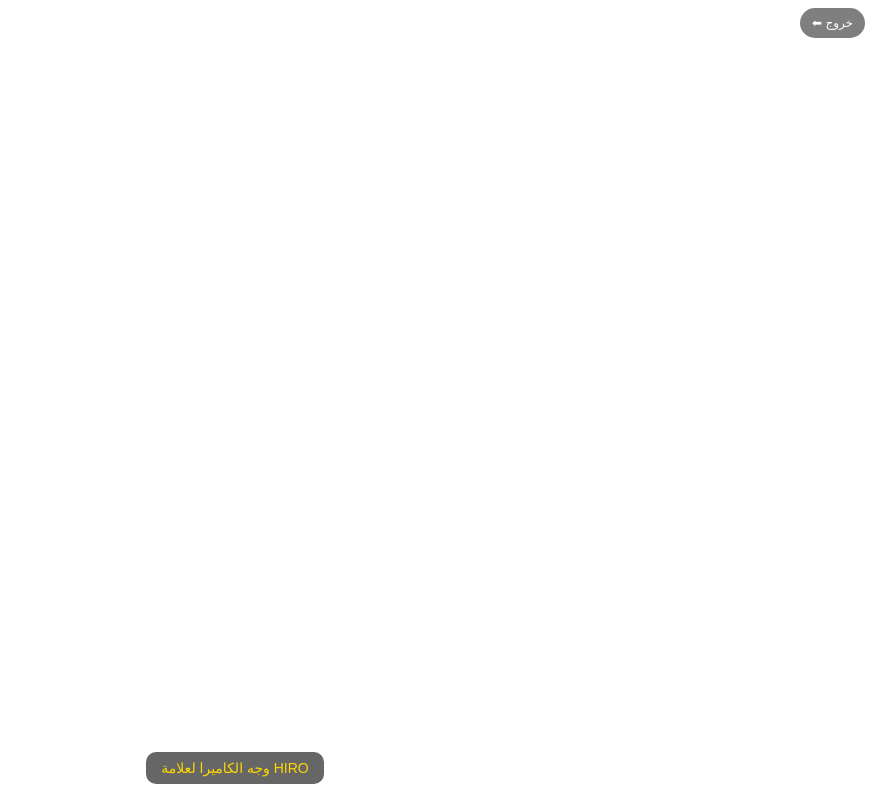
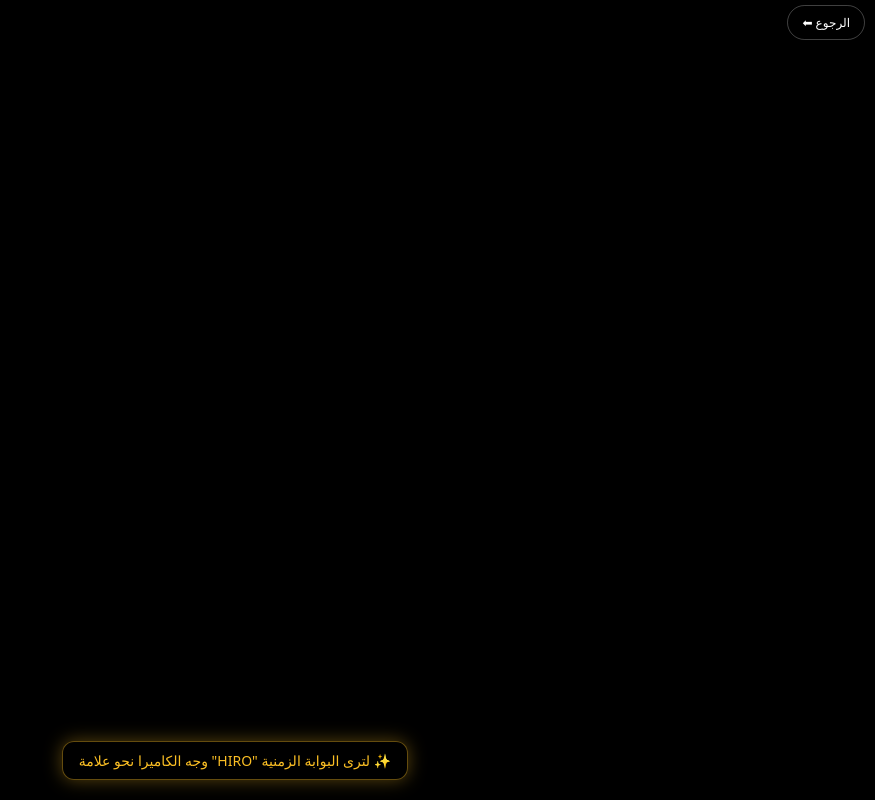
Before and after one commit to mohamedmoaz1234/zaman-ar, a Next.js app: page /ar in a window 1280 px wide. Shown: the whole page, without its empty margins (405-1280 px from the left). Built offline with nearby package versions, Linux system fonts and the light colour scheme.

Commit message:
Update page.tsx

```diff
--- a/app/ar/page.tsx
+++ b/app/ar/page.tsx
@@ -1,7 +1,7 @@
 // @ts-nocheck
 "use client";
 
-import { useEffect, useState } from "react";
+import { useState } from "react";
 import Script from "next/script";
 
 export default function ARRealPage() {
@@ -9,19 +9,16 @@ export default function ARRealPage() {
 
   return (
     <>
-      {/*
-        هنا نلغي أي هوامش للصفحة ونخلي الخلفية شفافة
-        عشان الفيديو يظهر
-      */}
+      {/* إلغاء سكرول وأي هوامش */}
       <style jsx global>{`
         body {
           margin: 0;
           padding: 0;
-          overflow: hidden !important; /* ممنوع السكرول نهائياً */
-          background-color: transparent !important;
+          overflow: hidden !important;
+          background-color: black !important;
         }
 
-        /* اجبار فيديو الكاميرا يملأ الشاشة */
+        /* فيديو الكاميرا يملأ الشاشة */
         #arjs-video {
           width: 100% !important;
           height: 100% !important;
@@ -29,11 +26,11 @@ export default function ARRealPage() {
           position: fixed !important;
           top: 0;
           left: 0;
-          z-index: -1 !important; /* في الخلفية تماماً */
+          z-index: -1 !important;
           margin: 0 !important;
         }
 
-        /* اجبار الكانفاس (المجسمات) يجي فوق الفيديو */
+        /* الكانفاس فوق الفيديو مباشرة */
         .a-canvas {
           width: 100% !important;
           height: 100% !important;
@@ -42,54 +39,81 @@ export default function ARRealPage() {
           left: 0;
           z-index: 0 !important;
         }
+
+        .a-enter-vr {
+          display: none !important;
+        }
       `}</style>
 
-      {/* سكريبتات AR */}
+      {/* مكتبات A-Frame + AR.js */}
       <Script
         src="https://aframe.io/releases/1.2.0/aframe.min.js"
-        onLoad={() => console.log("A-Frame Loaded")}
+        strategy="beforeInteractive"
       />
       <Script
         src="https://raw.githack.com/AR-js-org/AR.js/master/aframe/build/aframe-ar.js"
+        strategy="beforeInteractive"
         onLoad={() => {
-          console.log("AR.js Loaded");
-          // تأخير بسيط للتأكد من تحميل كل شيء
-          setTimeout(() => setArReady(true), 1000);
+          setTimeout(() => setArReady(true), 800);
         }}
       />
 
-      {/* واجهة المستخدم (فوق كل شيء z-50) */}
-      <div style={{ position: 'fixed', top: '10px', right: '10px', zIndex: 9999 }}>
+      {/* زر الخروج */}
+      <div
+        style={{
+          position: "fixed",
+          top: 10,
+          right: 10,
+          zIndex: 9999,
+        }}
+      >
         <a
           href="/"
           style={{
-            background: 'rgba(0,0,0,0.5)',
-            color: 'white',
-            padding: '8px 12px',
-            borderRadius: '20px',
-            textDecoration: 'none',
-            fontSize: '12px',
-            fontFamily: 'sans-serif'
+            background: "rgba(0,0,0,0.55)",
+            color: "white",
+            padding: "8px 14px",
+            borderRadius: 999,
+            fontSize: 12,
+            fontFamily: "system-ui, sans-serif",
+            textDecoration: "none",
+            border: "1px solid rgba(255,255,255,0.25)",
           }}
         >
-          ⬅ خروج
+          ⬅ الرجوع
         </a>
       </div>
 
-      <div style={{ position: 'fixed', bottom: '20px', left: 0, right: 0, textAlign: 'center', zIndex: 9999, pointerEvents: 'none' }}>
-        <span style={{
-          background: 'rgba(0,0,0,0.6)',
-          color: '#FFD700',
-          padding: '8px 15px',
-          borderRadius: '10px',
-          fontSize: '14px',
-          fontFamily: 'sans-serif'
-        }}>
-           وجه الكاميرا لعلامة HIRO
+      {/* تعليمات أسفل الشاشة */}
+      <div
+        style={{
+          position: "fixed",
+          bottom: 20,
+          left: 0,
+          right: 0,
+          textAlign: "center",
+          zIndex: 9999,
+          pointerEvents: "none",
+        }}
+      >
+        <span
+          style={{
+            display: "inline-block",
+            background: "rgba(0,0,0,0.7)",
+            color: "#FBBF24",
+            padding: "8px 16px",
+            borderRadius: 12,
+            fontSize: 14,
+            fontFamily: "system-ui, sans-serif",
+            border: "1px solid rgba(251,191,36,0.4)",
+            boxShadow: "0 0 18px rgba(251,191,36,0.35)",
+          }}
+        >
+          وجه الكاميرا نحو علامة "HIRO" لترى البوابة الزمنية ✨
         </span>
       </div>
 
-      {/* المشهد */}
+      {/* مشهد AR */}
       {arReady && (
         <a-scene
           embedded
@@ -97,20 +121,61 @@ export default function ARRealPage() {
           vr-mode-ui="enabled: false"
           renderer="logarithmicDepthBuffer: true; alpha: true;"
         >
+          {/* إضاءة خفيفة عامة */}
+          <a-entity light="type: ambient; color: #ffffff; intensity: 0.8"></a-entity>
+          {/* إضاءة فوق البوابة لإبراز العمق */}
+          <a-entity
+            light="type: point; color: #ffffff; intensity: 1.2"
+            position="0 1.2 1"
+          ></a-entity>
+
+          {/* الماركر */}
           <a-marker preset="hiro">
-            <a-box
-              position="0 0.5 0"
-              material="color: yellow; opacity: 0.8;"
-              animation="property: rotation; to: 0 360 0; loop: true; dur: 3000"
-            ></a-box>
-             <a-text
-              value="Zaman AR"
-              position="0 1.5 0"
+            {/* بوابة زمنية = حلقة Torus تدور حول نفسها */}
+            <a-torus
+              position="0 0.6 0"
+              rotation="0 0 0"
+              radius="0.6"
+              radius-tubular="0.08"
+              segments-radial="32"
+              segments-tubular="48"
+              material="color: #FDE68A; metalness: 0.8; roughness: 0.15; emissive: #F59E0B; emissiveIntensity: 0.6"
+              animation__spin="property: rotation; to: 0 360 0; loop: true; dur: 3500; easing: linear"
+              animation__pulse="property: scale; dir: alternate; dur: 1400; easing: easeInOutSine; loop: true; to: 1.08 1.08 1.08"
+            ></a-torus>
+
+            {/* حافة داخلية خفيفة تعطي إحساس بالعمق */}
+            <a-torus
+              position="0 0.6 0"
+              rotation="0 0 0"
+              radius="0.32"
+              radius-tubular="0.02"
+              segments-radial="32"
+              segments-tubular="48"
+              material="color: #FEF9C3; metalness: 0.7; roughness: 0.1; emissive: #FACC15; emissiveIntensity: 0.8"
+            ></a-torus>
+
+            {/* مسار ضوئي رقيق يتحرك حول البوابة */}
+            <a-ring
+              position="0 0.6 0.01"
+              rotation="-90 0 0"
+              radius-inner="0.34"
+              radius-outer="0.36"
+              material="color: #FCD34D; opacity: 0.5; transparent: true"
+              animation__rotate="property: rotation; to: -90 0 360; loop: true; dur: 4200; easing: linear"
+            ></a-ring>
+
+            {/* نص صغير تحت البوابة */}
+            <a-text
+              value="Zaman AR • Time Gate"
+              position="0 0.05 0"
               align="center"
-              color="white"
-              scale="2 2 2"
+              color="#ffffff"
+              width="3"
             ></a-text>
           </a-marker>
+
+          {/* الكاميرا */}
           <a-entity camera></a-entity>
         </a-scene>
       )}
```
